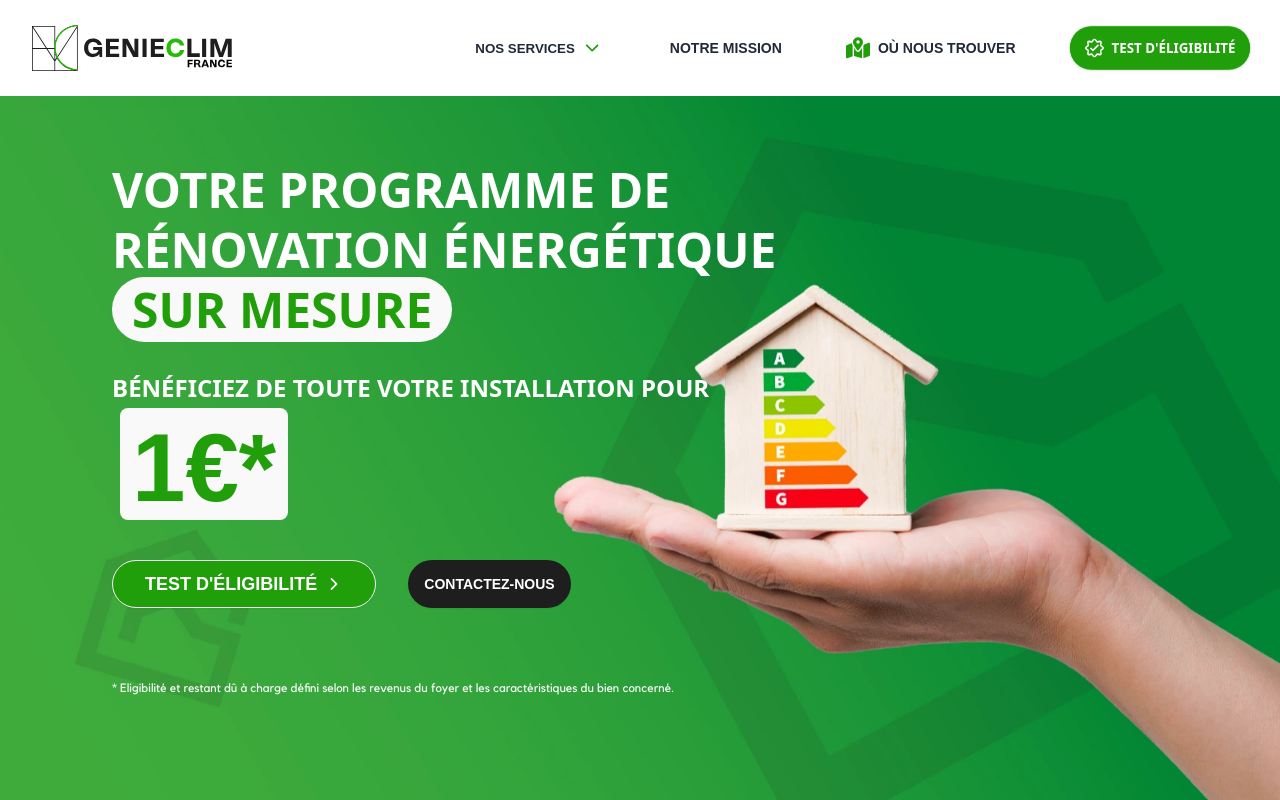
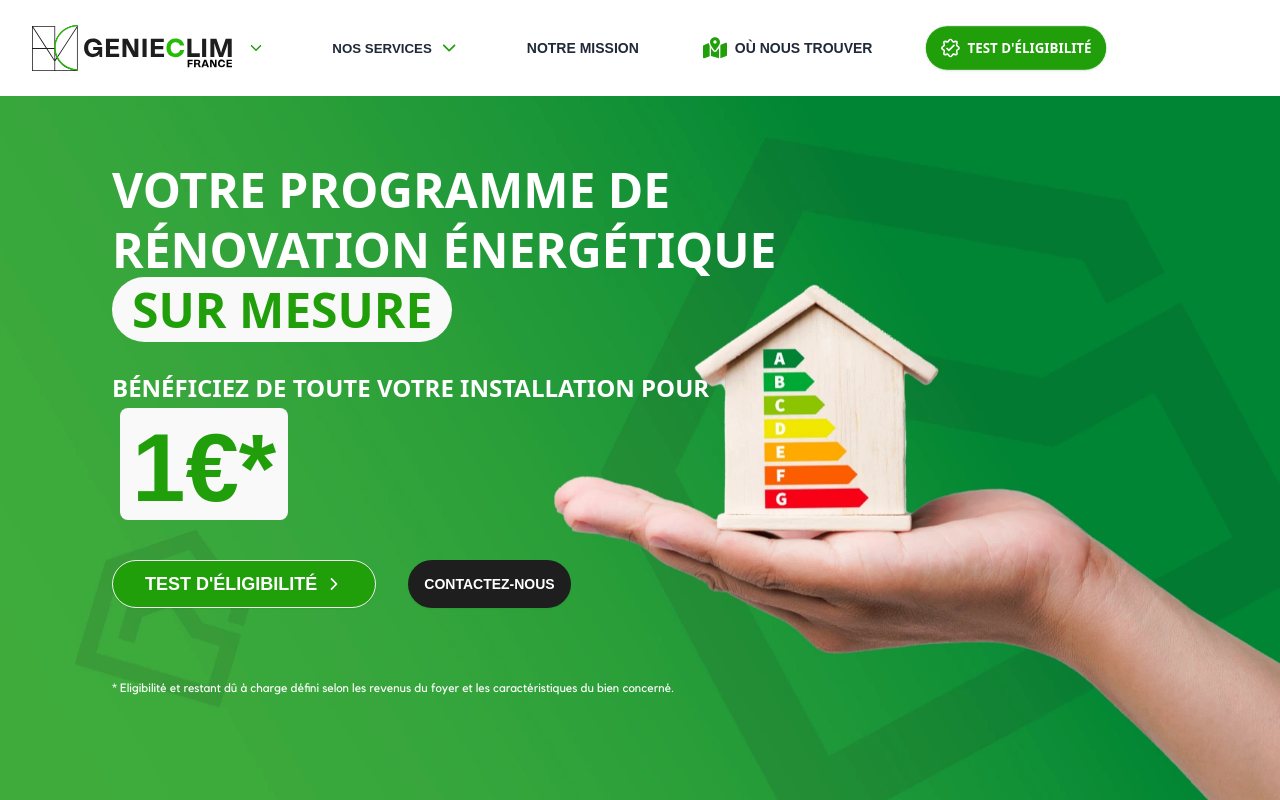
Before and after one commit to axeljdev/genieclimfrance, a Next.js app: page / in a window 1280 px wide. Shown: the top 800 px of the page. Built offline with nearby package versions, Linux system fonts and the light colour scheme; no server answers; a web font is replaced by a local one.

Commit message:
fix logo redirect

```diff
--- a/src/app/components/Navbar.tsx
+++ b/src/app/components/Navbar.tsx
@@ -7,12 +7,13 @@ import logo from "@/../public/logo.svg";
 import { FaPhoneVolume } from "react-icons/fa6";
 import { FaMapLocationDot } from "react-icons/fa6";
 import { GrValidate } from "react-icons/gr";
-
 import { IoIosArrowDown } from "react-icons/io";
 import Link from "next/link";
+import logoGSF from "@/../public/logo-GSF.svg";
 
 function Navbar() {
   const [isOpen, setIsOpen] = useState(false);
+  const [isLogoDropdownOpen, setIsLogoDropdownOpen] = useState(false);
 
   const closeDrawer = () => {
     const checkbox = document.getElementById("my-drawer-3") as HTMLInputElement;
@@ -25,9 +26,45 @@ function Navbar() {
       <div className="drawer-content flex flex-col font-bold">
         {/* Navbar */}
         <div className="navbar w-full flex gap-4 p-4">
-          <Link href="/" className="mx-2 flex-1 px-2">
-            <Image src={logo} alt="logo" width={150} className="lg:w-[200px]" />
-          </Link>
+          <div
+            className={`dropdown relative ${
+              isLogoDropdownOpen ? "active" : ""
+            }`}
+          >
+            <div className="flex items-center gap-2 mx-2 flex-1 px-2">
+              <Link href="/">
+                <Image
+                  src={logo}
+                  alt="logo"
+                  width={150}
+                  className="lg:w-[200px] hover:opacity-80 transition-opacity"
+                />
+              </Link>
+              <button
+                onClick={() => setIsLogoDropdownOpen(!isLogoDropdownOpen)}
+                className="p-2"
+              >
+                <IoIosArrowDown className="text-primary" />
+              </button>
+            </div>
+            {isLogoDropdownOpen && (
+              <div className="dropdown-content absolute left-0 top-full bg-white p-4 shadow-lg rounded-lg mt-10 z-50">
+                <a
+                  href="https://geniesolairefrance.fr"
+                  target="_blank"
+                  rel="noopener noreferrer"
+                  className="hover:opacity-80 transition-opacity block"
+                >
+                  <Image
+                    src={logoGSF}
+                    alt="logo GSF"
+                    width={250}
+                    className="lg:w-[250px]"
+                  />
+                </a>
+              </div>
+            )}
+          </div>
           <div className="flex-none lg:hidden">
             <a
               href="tel:+33972121401"
```
Also changed, not shown: public/logo-GSF.svg (added).
